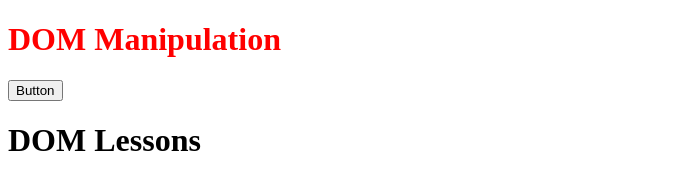
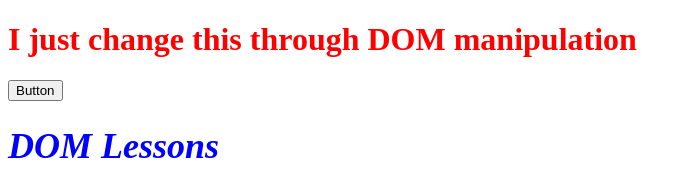
Before and after one commit to henryEcode/JavaScript-Building-Blocks, a plain HTML site: page DOM/index.html in a window 1280 px wide. Both pictures are taken after a click on the button "Button". Shown: the whole page, without its empty margins (0-691 px from the left). Drawn offline with Linux system fonts and the light colour scheme.

Commit message:
New DOMLesson

```diff
--- a/DOM/dom.js
+++ b/DOM/dom.js
@@ -1,10 +1,16 @@
 let btn = document.getElementById("btn");
 
 let heading  = document.getElementsByTagName("h1")[0];
+let second = document.getElementById("second-h1");
+const grad = document.querySelector(".querry");
+
 
 function changeStyle(){
     heading.style.color = "red";
+    heading.innerText = "I just change this through DOM manipulation";
+    second.classList.add("box-italics")
 }
 
-console.log(btn)
+//window.alert(`Get me there`)
+console.log(grad)
 btn.addEventListener("click", changeStyle);
--- a/DOM/index.html
+++ b/DOM/index.html
@@ -4,13 +4,17 @@
     <meta charset="UTF-8">
     <meta name="viewport" content="width=device-width, initial-scale=1.0">
     <title>Document</title>
+    <link rel="stylesheet" href="style.css">
 </head>
 <body>
     <div>
     <h1>DOM Manipulation</h1>
    <button id="btn">Button</button>
 </div>
-<h1>DOM Lessons</h1>
+<h1 id="second-h1" >DOM Lessons</h1>
+
+<h2 class="querry"></h2>
+
 
     <script src="dom.js"></script>
 </body>
--- /dev/null
+++ b/DOM/style.css
@@ -0,0 +1,5 @@
+.box-italics{
+    font-style: italic;
+    font-size: 36px;
+    color: blue;
+}
```
